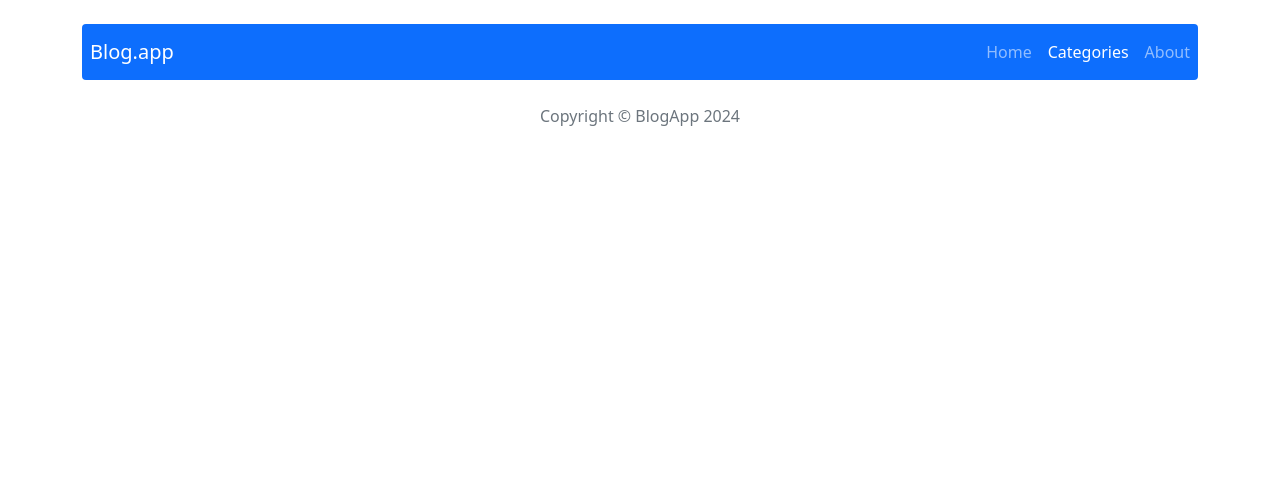
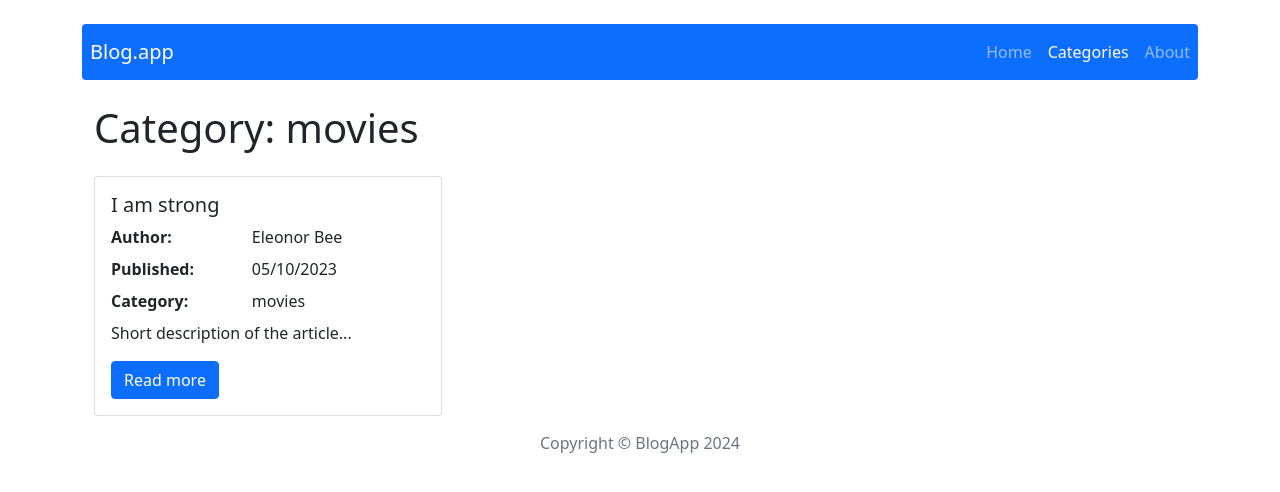
Before and after one commit to juliachanas/React-blog, a React (Create React App) app: page /categories/movies in a window 1280 px wide. Shown: the top 492 px of the page. Built offline with nearby package versions, Linux system fonts and the light colour scheme.

Commit message:
Add selectedCategoryPage functionality

```diff
--- a/src/components/features/PostCard/PostCard.js
+++ b/src/components/features/PostCard/PostCard.js
@@ -1,15 +1,11 @@
-import { useSelector } from 'react-redux';
 import Card from 'react-bootstrap/Card';
 import Button from 'react-bootstrap/Button';
 import Row from 'react-bootstrap/Row';
 import Col from 'react-bootstrap/Col';
-import { getAllPosts } from '../../../redux/postsRedux';
 import { Link } from 'react-router-dom';
 import { dateToStr } from '../../../utlis/dateToStr';
 
-const PostCard = () => {
-  const allPosts = useSelector(getAllPosts);
-
+const PostCard = ({ allPosts }) => {
   return (
     <Row>
       {allPosts.map((post) => (
--- a/src/components/features/PostForm/PostForm.js
+++ b/src/components/features/PostForm/PostForm.js
@@ -34,7 +34,14 @@ const PostForm = ({ action, actionText, ...props }) => {
     setContentError(!content);
     setDateError(!publishedDate);
     if (content && publishedDate) {
-      action({ title, author, publishedDate, shortDescription, content });
+      action({
+        title,
+        author,
+        publishedDate,
+        category,
+        shortDescription,
+        content,
+      });
     }
   };
 
--- a/src/components/pages/Homepage/Homepage.js
+++ b/src/components/pages/Homepage/Homepage.js
@@ -3,8 +3,12 @@ import Button from 'react-bootstrap/Button';
 import Row from 'react-bootstrap/Row';
 import Col from 'react-bootstrap/Col';
 import { Link } from 'react-router-dom';
+import { useSelector } from 'react-redux';
+import { getAllPosts } from '../../../redux/postsRedux';
 
 const Homepage = () => {
+  const posts = useSelector(getAllPosts);
+
   return (
     <div>
       <Row className='mb-3'>
@@ -17,7 +21,7 @@ const Homepage = () => {
           </Link>
         </Col>
       </Row>
-      <PostCard />
+      <PostCard allPosts={posts} />
     </div>
   );
 };
--- a/src/components/pages/SelectedCategoryPage/SelectedCategoryPage.js
+++ b/src/components/pages/SelectedCategoryPage/SelectedCategoryPage.js
@@ -1,3 +1,27 @@
-const SelectedCategoryPage = () => {};
+import React from 'react';
+import { useSelector } from 'react-redux';
+import { useParams } from 'react-router-dom';
+import { getAllPosts } from '../../../redux/postsRedux';
+import PostCard from '../../features/PostCard/PostCard';
+
+const SelectedCategoryPage = () => {
+  const { categoryName } = useParams();
+  const allPosts = useSelector(getAllPosts);
+
+  const filteredPosts = allPosts.filter(
+    (post) => post.category === categoryName
+  );
+
+  return (
+    <div className='container'>
+      <h1 style={{ marginBottom: '1.5rem' }}>Category: {categoryName}</h1>
+      {filteredPosts.length > 0 ? (
+        <PostCard allPosts={filteredPosts} />
+      ) : (
+        <p>No posts found in this category.</p>
+      )}
+    </div>
+  );
+};
 
 export default SelectedCategoryPage;
--- a/src/redux/categoryRedux.js
+++ b/src/redux/categoryRedux.js
@@ -1,6 +1,8 @@
 //selectors
 
 export const getAllCategories = ({ categories }) => categories;
+export const getPostByCategory = ({ posts }, category) =>
+  posts.find((post) => post.category === category);
 
 //reducer
 
--- a/src/redux/initialState.js
+++ b/src/redux/initialState.js
@@ -12,7 +12,7 @@ const initialState = {
       content: 'Main content of the article',
       publishedDate: new Date('02-02-2022'),
       author: 'John Doe',
-      category: 'news',
+      category: 'sport',
     },
     {
       id: '2',
```
